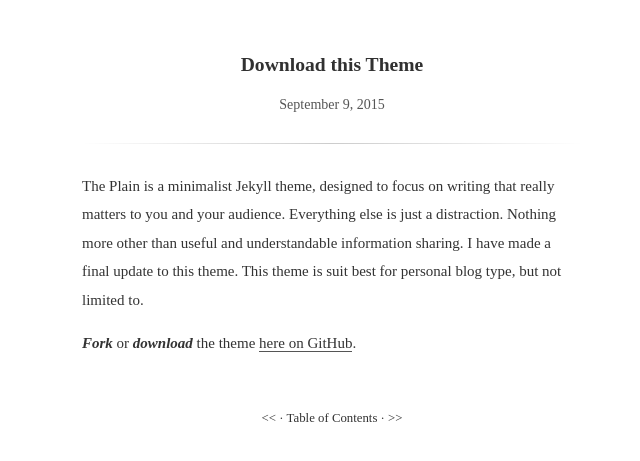
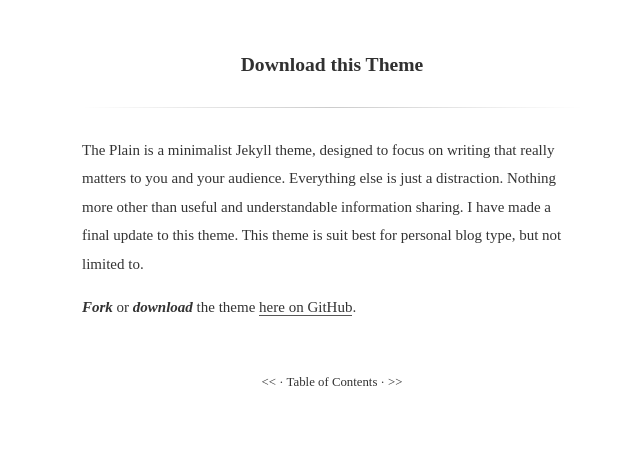
Before and after one commit to shorterstories/shorterstories.github.io, a Jekyll site: the page built from _posts/2015-09-09-download-this-theme.md, in a window 1280 px wide. Shown: the top 461 px of the page, without its empty margins (308-948 px from the left). Built offline with Jekyll 4.4.1, drawn with Linux system fonts in a browser that asks for light colours; some web fonts are replaced.

Commit message:
no date on story

```diff
--- a/_layouts/post.html
+++ b/_layouts/post.html
@@ -6,7 +6,7 @@
 
 	<div class="center">
 		<h1 class="title">{{ page.title }}</h1>
-		<time class="code">{{ page.date | date: '%B %-d, %Y' }}</time>
+		<!-- <time class="code">{{ page.date | date: '%B %-d, %Y' }}</time> -->
 	</div>
 
 	<div class="divider"></div>
```
